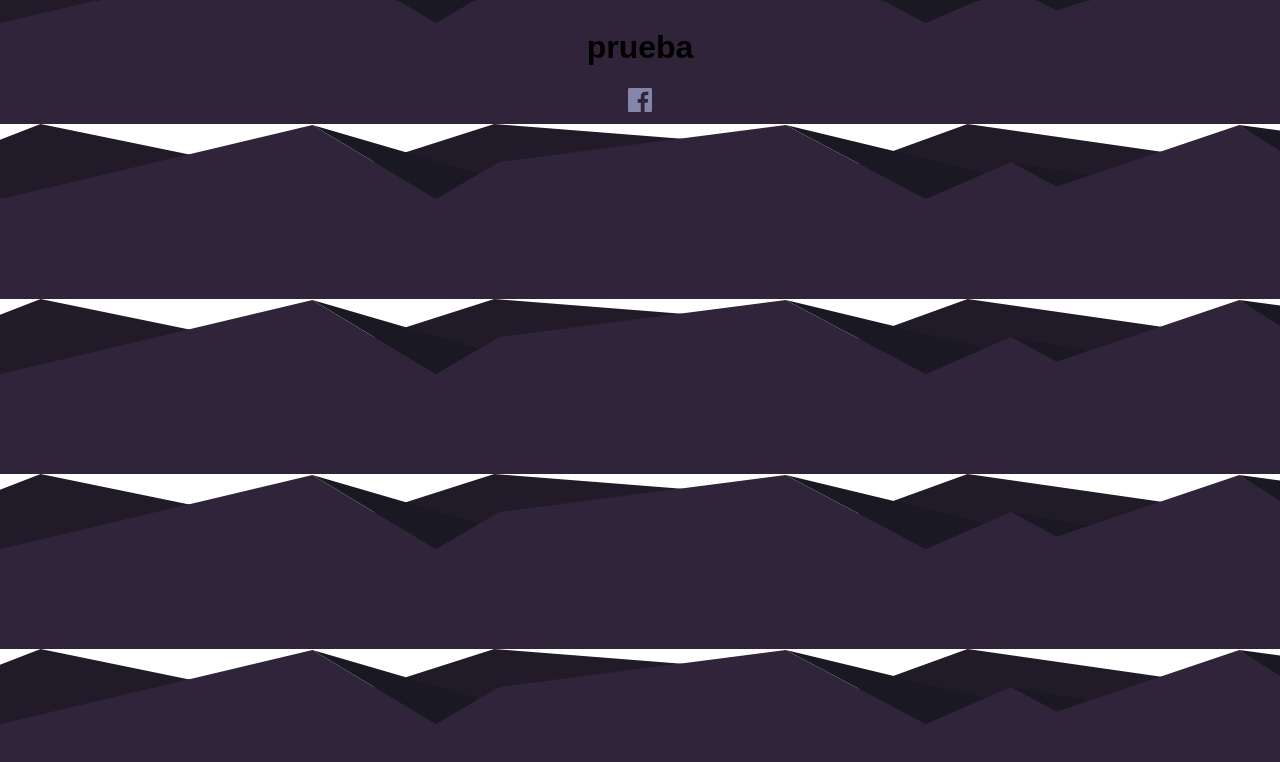
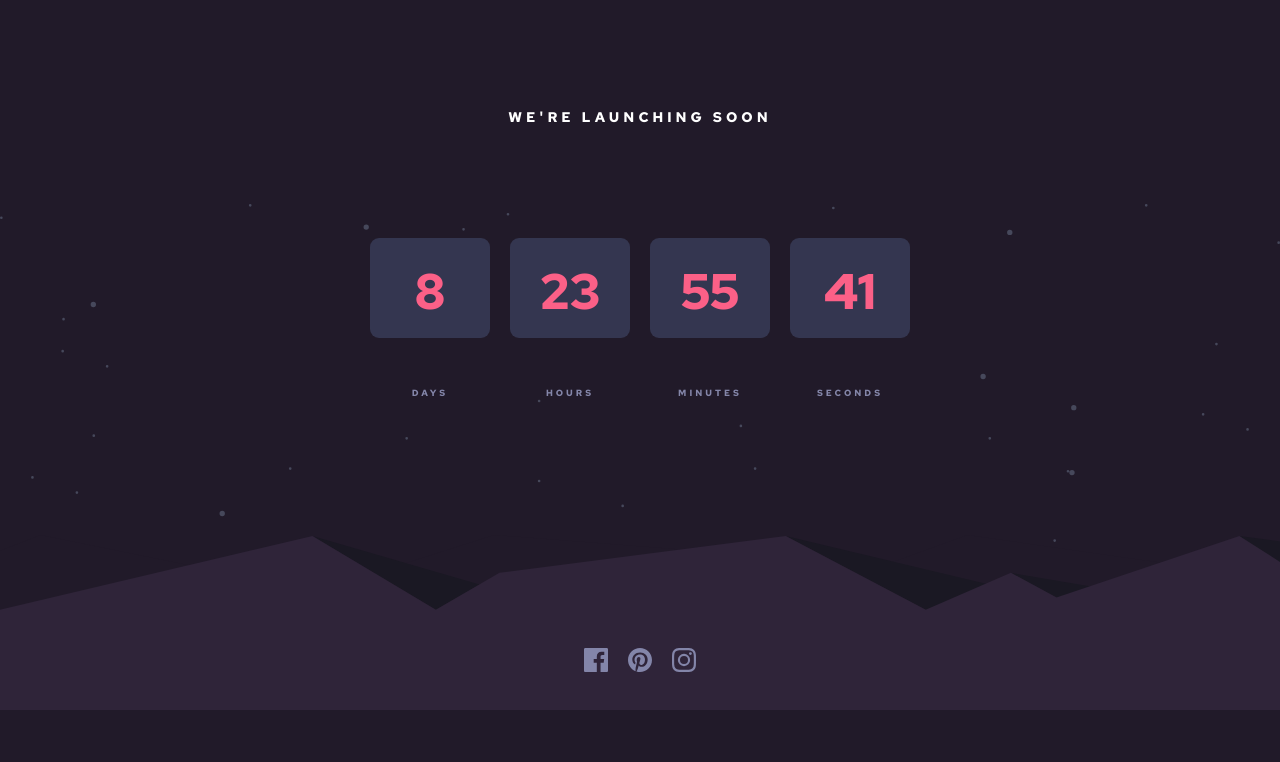
Before and after one commit to JohaOtalv/sprint1_deepening_counter, a website built with webpack: page src/index.html in a window 1280 px wide. Built offline with nearby package versions, Linux system fonts and the light colour scheme.

Commit message:
se agrega html y hoja de estilos

```diff
--- a/src/index.html
+++ b/src/index.html
@@ -9,8 +9,33 @@
 </head>
 
 <body>
-    <h1></h1>
-    <div id="app"></div>
+    <h2>WE'RE LAUNCHING SOON</h2>
+    <div class="counter" id="counter">
+        <div class="counter_child" id="days">
+            <h1>8</h1>
+            <p>DAYS</p>
+        </div>
+        <div class="counter_child" id="hours">
+            <h1>23</h1>
+            <p>HOURS</p>
+        </div>
+        <div class="counter_child" id="minutes">
+            <h1>55</h1>
+            <p>MINUTES</p>
+        </div>
+        <div class="counter_child" id="seconds">
+            <h1>41</h1>
+            <p>SECONDS</p>
+        </div>
+    </div>
+    <div class="social">
+        <img src="https://raw.githubusercontent.com/JohaOtalv/sprint1_deepening_counter/ff2dcb7aab79cf56ddcaafd7c1bc79e9f2908a85/src/assets/icon-facebook.svg"
+            alt="">
+        <img src="https://raw.githubusercontent.com/JohaOtalv/sprint1_deepening_counter/ff2dcb7aab79cf56ddcaafd7c1bc79e9f2908a85/src/assets/icon-pinterest.svg"
+            alt="">
+        <img src="https://raw.githubusercontent.com/JohaOtalv/sprint1_deepening_counter/ff2dcb7aab79cf56ddcaafd7c1bc79e9f2908a85/src/assets/icon-instagram.svg"
+            alt="">
+    </div>
 </body>
 
 </html>
--- a/src/style.css
+++ b/src/style.css
@@ -1,26 +1,69 @@
+@import url('https://fonts.googleapis.com/css2?family=Red+Hat+Text:wght@700&display=swap');
+
 html {
+    background-color: #211A29;
     box-sizing: border-box;
-    font-family: sans-serif;
-    font-size: 16px;
+    background-image: URL("https://raw.githubusercontent.com/JohaOtalv/sprint1_deepening_counter/ff2dcb7aab79cf56ddcaafd7c1bc79e9f2908a85/src/assets/pattern-hills.svg"), url("https://raw.githubusercontent.com/JohaOtalv/sprint1_deepening_counter/ff2dcb7aab79cf56ddcaafd7c1bc79e9f2908a85/src/assets/bg-stars.svg");
+    background-position: bottom;
+    background-size: contain;
+    background-repeat: no-repeat;
+    font-family: 'Red Hat Text', sans-serif;
 }
 
 body {
-    background-image: URL("./assets/pattern-hills.svg");
-    background-position: bottom;
-    background-size: cover;
-    /* background-color: blue; */
+    box-sizing: border-box;
     display: flex;
     justify-content: center;
     align-items: center;
     text-align: center;
+    flex-direction: column;
+}
+
+.counter {
+    display: flex;
+    flex-direction: row;
+    color: hsl(345, 95%, 68%);
+    height: 100px;
+    justify-content: center;
+    align-items: center;
+    text-align: center;
+    gap: 20px;
+    margin-top: 100px;
+}
+
+.counter_child {
+    display: flex;
+    flex-direction: column;
+    width: 120px;
+    height: 100%;
+    border-radius: 9px;
+    background-color: hsl(236, 21%, 26%);
+}
+
+p {
+    margin-top: 30px;
+    color: hsl(237, 18%, 59%);
+    font-size: 9px;
+    letter-spacing: 3px;
 
 }
 
-img {
-    max-width: 100%;
-    height: auto;
+h1 {
+
+    margin-top: 20px;
+    font-size: 50px;
 }
 
-.icon {
-    max-width: 4rem;
+h2 {
+    margin-top: 100px;
+    color: hsl(0, 0%, 100%);
+    letter-spacing: 4px;
+    font-size: 14px;
 }
+
+.social {
+    display: flex;
+    margin-top: 310px;
+    gap: 20px;
+    padding-bottom: 30px;
+}
```
